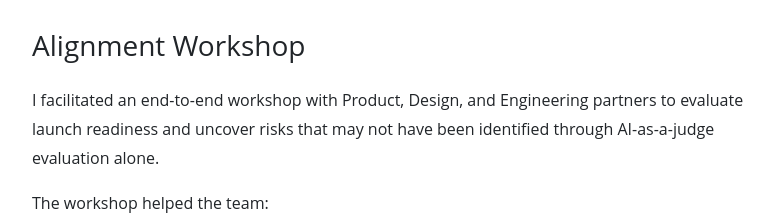
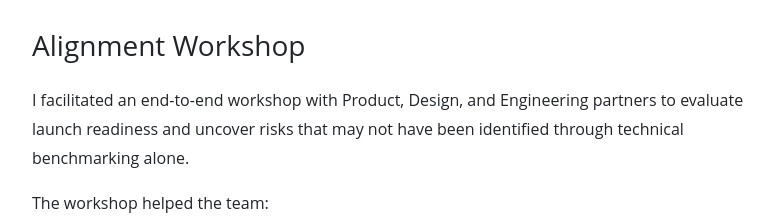
Before and after one commit to chrisenn/chrisenn.github.io, a plain HTML site: page case-studies/channelagent.html in a window 1280 px wide. Shown: the part 1752-1975 px from the top of the page, 241-1002 px from the left. Drawn offline with nearby package versions, Linux system fonts and the light colour scheme; a script that the page names is missing.

Commit message:
Technical benchmarking

```diff
--- a/case-studies/channelagent.html
+++ b/case-studies/channelagent.html
@@ -136,7 +136,7 @@
     <h3>Alignment Workshop</h3>
 
     <p>
-    I facilitated an end-to-end workshop with Product, Design, and Engineering partners to evaluate launch readiness and uncover risks that may not have been identified through AI-as-a-judge evaluation alone.
+    I facilitated an end-to-end workshop with Product, Design, and Engineering partners to evaluate launch readiness and uncover risks that may not have been identified through technical benchmarking alone.
     </p>
 
     <p>
```
